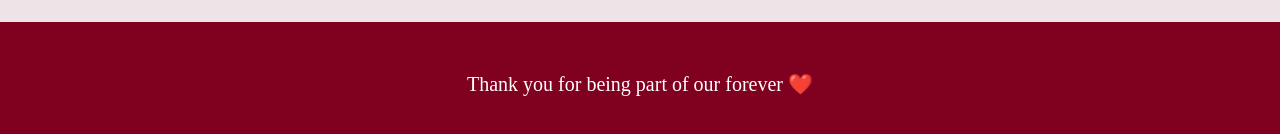
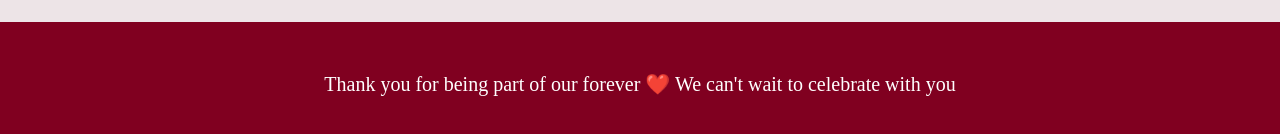
Before and after one commit to Oluwabamise3108/veejay-wedding, a Next.js app: page / in a window 1280 px wide. Shown: the part 3374-3508 px from the top of the page. Built offline with nearby package versions, Linux system fonts and the light colour scheme.

Commit message:
text update

```diff
--- a/app/page.tsx
+++ b/app/page.tsx
@@ -173,7 +173,10 @@ export default function Home() {
 
       {/* Footer */}
       <footer className="py-12 px-6 bg-burgundy text-white text-center">
-        <p className="text-xl">Thank you for being part of our forever ❤️</p>
+        <p className="text-xl">
+            Thank you for being part of our forever ❤️
+            We can't wait to celebrate with you
+        </p>
       </footer>
     </div>
   );
```
